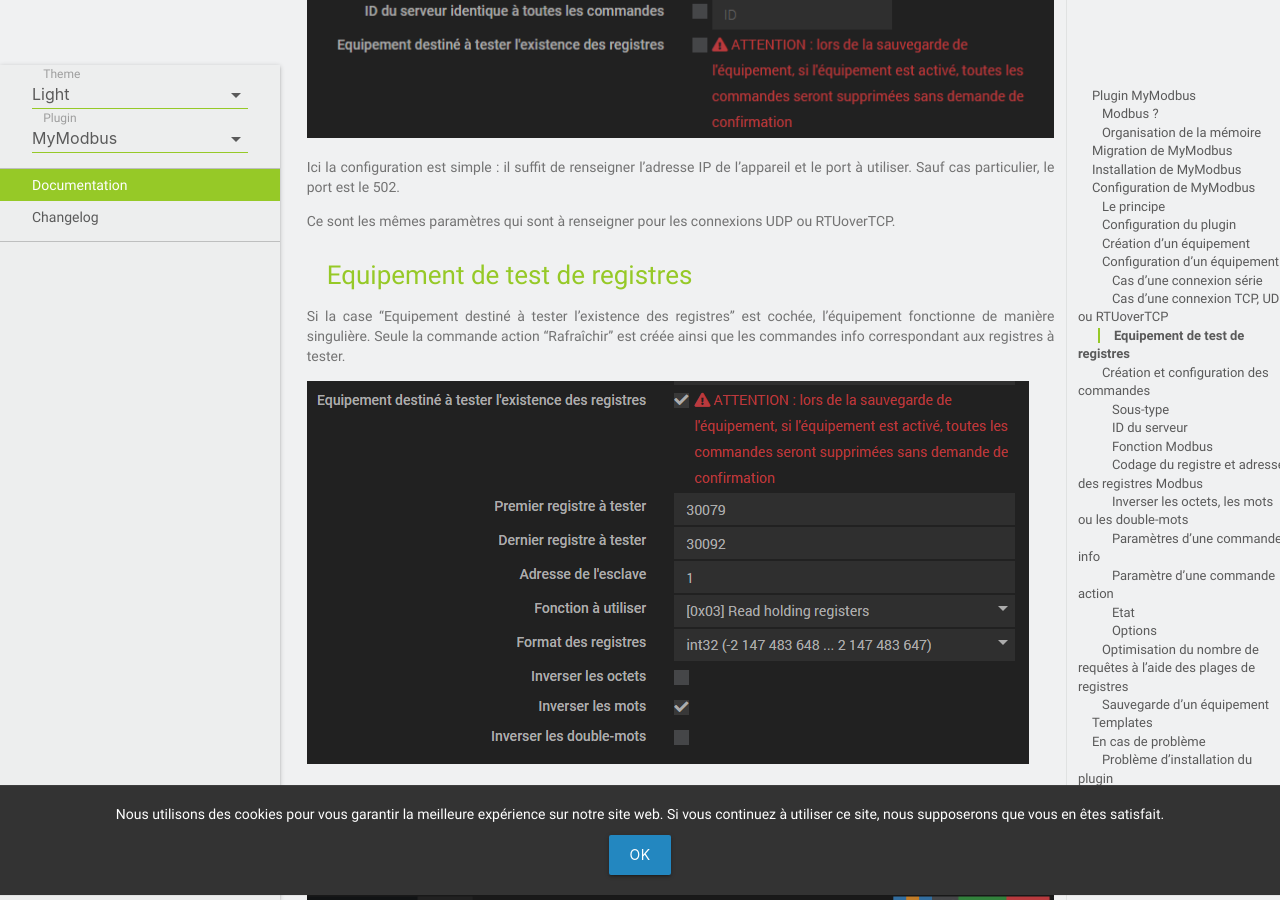
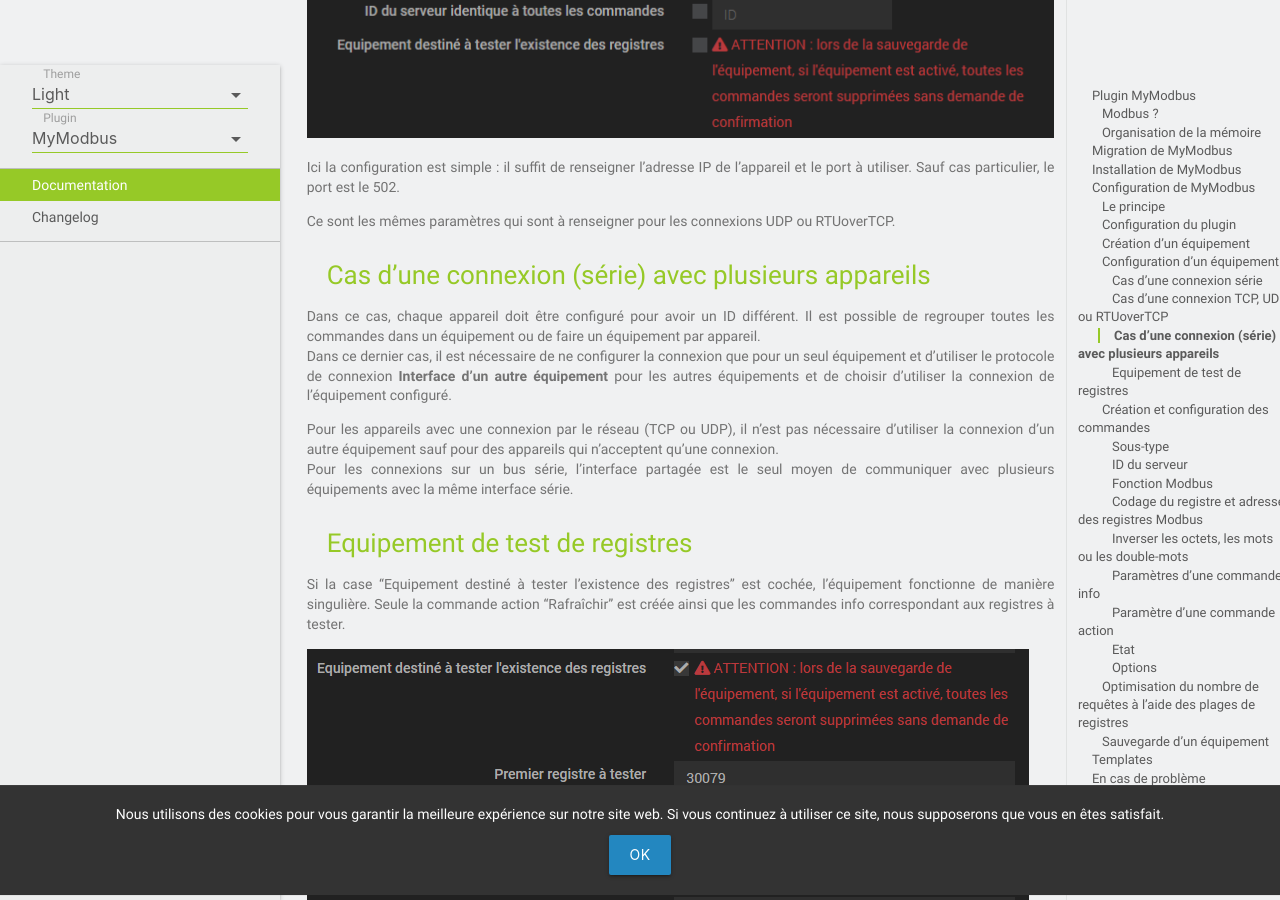
Before and after one commit to MrWaloo/jeedom-plugins-doc, a Jekyll site: the page built from docs/fr_FR/mymodbus_doc.md, in a window 1280 px wide and 900 px high, scrolled down 9042 px. Built offline with Jekyll 4.4.1, drawn with Linux system fonts in a browser that asks for light colours; emoji names are drawn with the system emoji font; our own code applies the rules of GitHub Pages for plain Markdown files.

Commit message:
Update mymodbus_doc.md

```diff
--- a/docs/fr_FR/mymodbus_doc.md
+++ b/docs/fr_FR/mymodbus_doc.md
@@ -253,6 +253,19 @@ Ici la configuration est simple : il suffit de renseigner l'adresse IP de l'appa
 particulier, le port est le 502.
 
 Ce sont les mêmes paramètres qui sont à renseigner pour les connexions UDP ou RTUoverTCP.
+
+### Cas d'une connexion (série) avec plusieurs appareils
+
+Dans ce cas, chaque appareil doit être configuré pour avoir un ID différent. Il est possible de regrouper toutes les commandes
+dans un équipement ou de faire un équipement par appareil.
+Dans ce dernier cas, il est nécessaire de ne configurer la connexion que pour un seul équipement et d'utiliser le protocole de
+connexion **Interface d'un autre équipement** pour les autres équipements et de choisir d'utiliser la connexion de l'équipement
+configuré.
+
+Pour les appareils avec une connexion par le réseau (TCP ou UDP), il n'est pas nécessaire d'utiliser la connexion d'un autre
+équipement sauf pour des appareils qui n'acceptent qu'une connexion.
+Pour les connexions sur un bus série, l'interface partagée est le seul moyen de communiquer avec plusieurs équipements avec la
+même interface série.
 
 ### Equipement de test de registres
 
```
